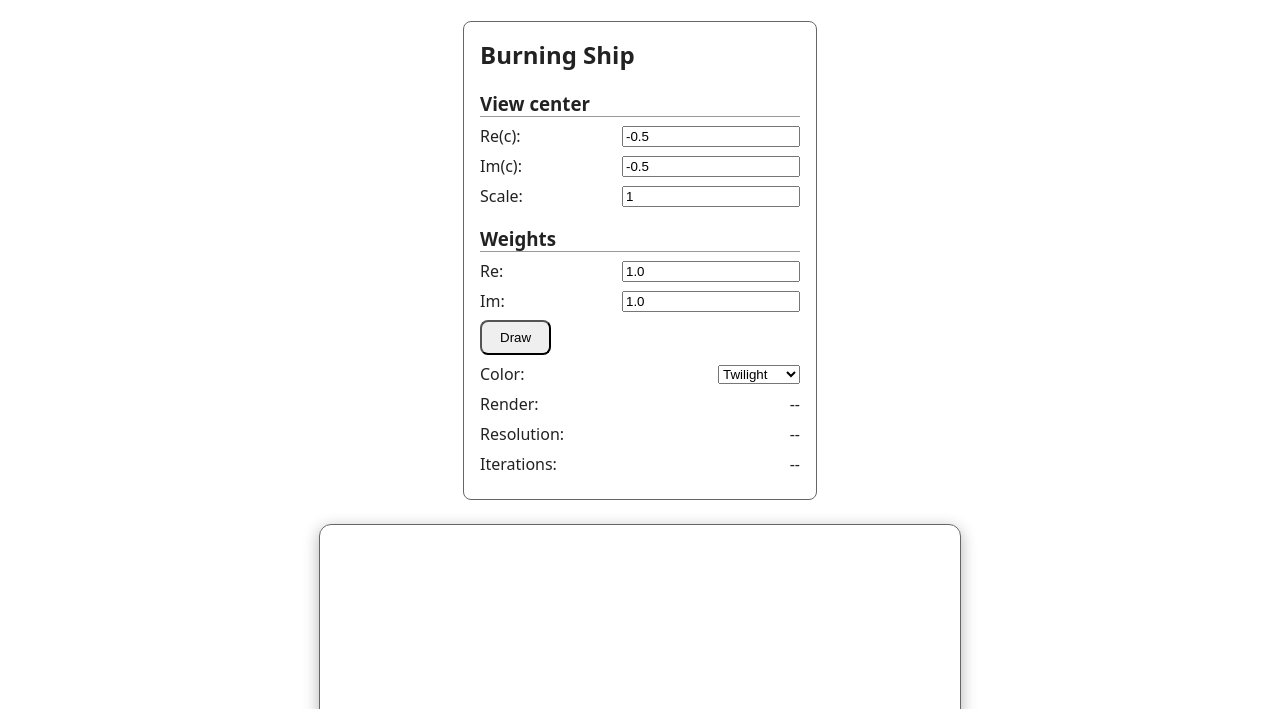
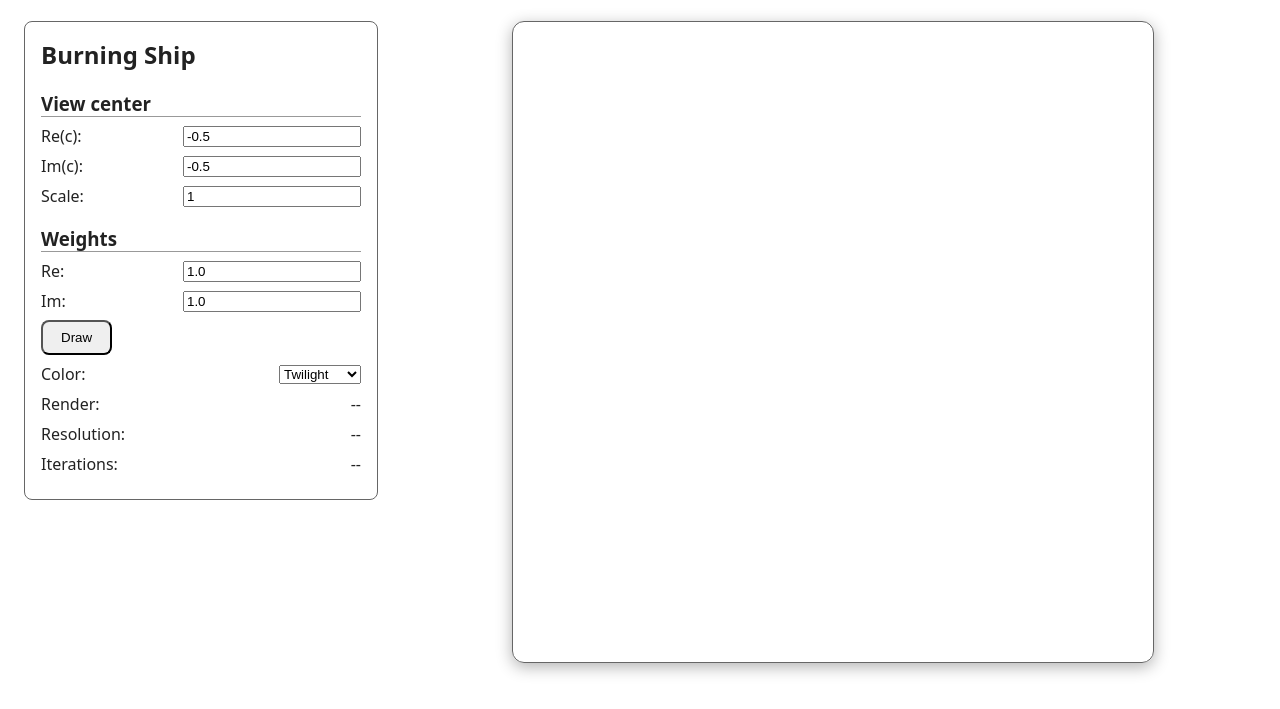
Before and after one commit to ametisto26/Burning-Ship-Fractal-Explorer, a website built with Vite: page frontend/index.html in a window 1280 px wide. Shown: the part 91-800 px from the top of the page. Built offline with nearby package versions, Linux system fonts and the light colour scheme; files whose address does not match are found by name.

Commit message:
レイアウト変更

```diff
--- a/frontend/src/main.ts
+++ b/frontend/src/main.ts
@@ -21,6 +21,8 @@ const app =
 
 app.innerHTML = `
   <h1>Burning Ship Explorer</h1>
+
+  <div class="layout">
 
     <div class="controls">
 
@@ -128,6 +130,7 @@ app.innerHTML = `
     <div class="viewer">
 
       <canvas id="burning-ship"></canvas>
+    </div>
 
   </div>
 `
--- a/frontend/style.css
+++ b/frontend/style.css
@@ -16,11 +16,14 @@ h1 {
   margin-bottom: 24px;
 }
 
+.layout {
+  display: flex;
+  gap: 32px;
+  align-items: flex-start;
+}
+
 .controls {
-  display: flex;
-  justify-content: center;
-  gap: 48px;
-  margin-bottom: 24px;
+  flex-shrink: 0;
 }
 
 .panel {
@@ -51,19 +54,13 @@ h1 {
 }
 
 .viewer {
+  flex: 1;
   display: flex;
   justify-content: center;
-  gap: 24px;
 }
 
 .viewer canvas {
   border: 1px solid #666;
-}
-
-.viewer > div {
-  display: flex;
-  flex-direction: column;
-  align-items: center;
 }
 
 canvas {
```
Lines whose indentation alone changed are shown as unchanged.
